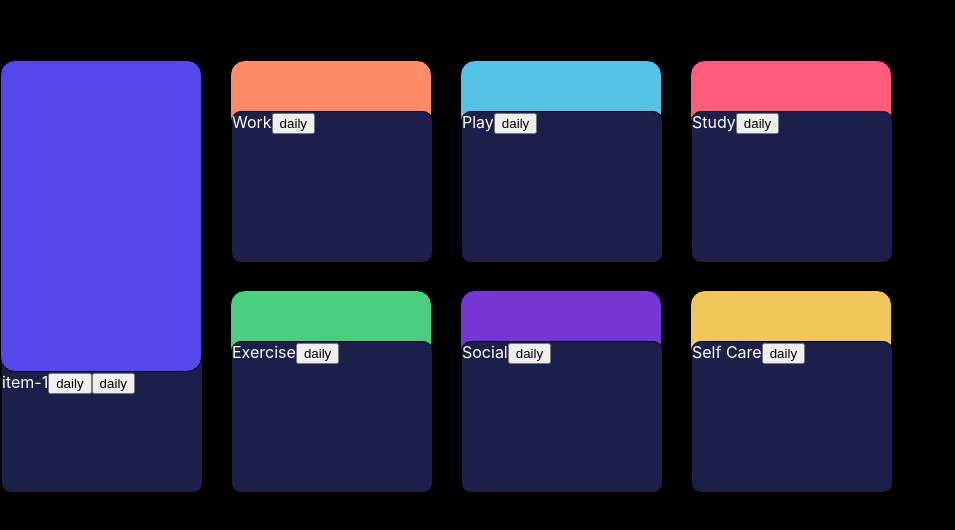
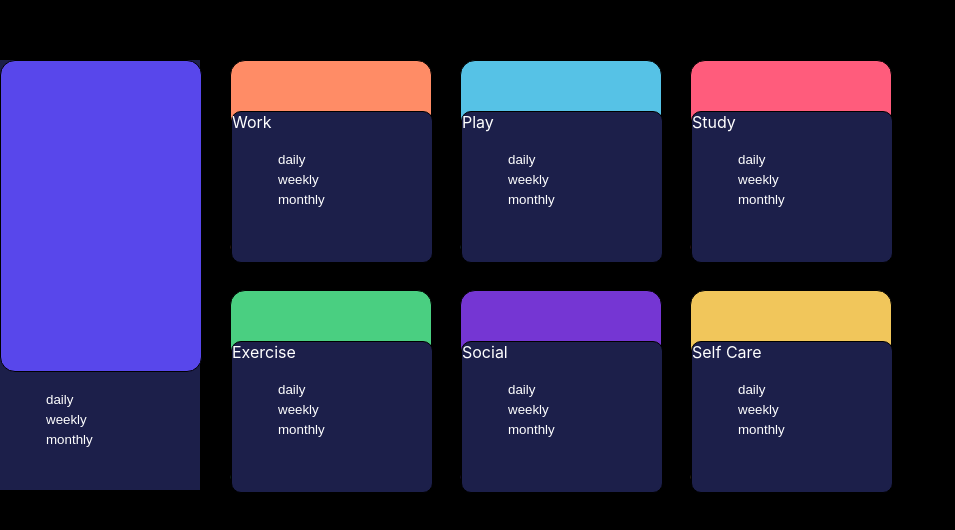
Before and after one commit to euclyd-2022/time-tracking-dashboard, a React (Create React App) app: page / in a window 1280 px wide. Shown: the part 130-660 px from the top of the page, without its empty margins (0-955 px from the left). Built offline with nearby package versions, Linux system fonts and the light colour scheme.

Commit message:
timeframe function

```diff
--- a/src/App.css
+++ b/src/App.css
@@ -2,7 +2,6 @@ body{
 
   background: black;
 }
-
 
 
 
@@ -25,7 +24,7 @@ body{
 
   height:120px;
   top:280px;
-  z-index: -1;
+
   padding-top:30px;
   }
 
@@ -47,7 +46,7 @@ body{
 
   height:100px;
   top:66px;
-  z-index: -1;
+
   padding-top:30px;
   }
 }
@@ -74,7 +73,6 @@ body{
   width: 100%;
   height:150px;
   border: 1px solid black;
-  background: hsl(235, 46%, 20%);
   border-radius: 10px;
   color:white;
 }
@@ -91,3 +89,14 @@ body{
 .violet {background: hsl(264, 64%, 52%);}
 .soft-orange {background: hsl(43, 84%, 65%);}
 .blue{background: hsl(246, 80%, 60%); }
+.dark-blue{ background: hsl(235, 46%, 20%);}
+
+li {
+  list-style: none;
+}
+button {
+  background: none;
+  border: none;
+  color: White;
+
+}
--- a/src/App.js
+++ b/src/App.js
@@ -1,29 +1,35 @@
 import './App.css';
 import jsonData from './data.json';
 import React, {useState} from 'react';
-import Card from './Card';
+import Card, {CardHead} from './Card';
 import './images/icon-exercise.svg';
 import { v4 as uuidv4 } from 'uuid';
 //uuidv4(); // ⇨ '9b1deb4d-3b7d-4bad-9bdd-2b0d7b3dcb6d'
 
 
+
 function App() {
 
   const [getTime, setTime] = useState(jsonData);
-
-  var orderInfo = getTime.map( function(order) {
+  let color;
 
 
 
 
+  const orderInfo = getTime.map(({title, timeframes})=> {
 
-    let color;
+    var hours;
+    function changePeriod(timeframe){
+       hours = timeframes.daily.current
+      console.log(hours);
+       //spread the json
+        //setTime(hours);
+        return hours;
+    }
+
     let key=uuidv4();
 
-
-
-
-    switch(order.title){
+    switch(title){
     case 'Work':
     color='orange';
     break;
@@ -43,20 +49,24 @@ function App() {
     color='soft-orange';
   }
 
+
+
  return (
-
-    <Card key={key} title={order.title} time={order.timeframes.daily.current} bgColor={color}/>);
-  });
+  <Card key={key} title={title} time={hours} bgColor={color} changePeriod={changePeriod}/>
+  )}
+  )
 
 
 
-  var header_card=<React.Fragment><button onClick={()=>console.log('daily')}>daily</button></React.Fragment>;
+
+
+  // var header_card=<React.Fragment><button onClick={()=>console.log('daily')}>daily</button></React.Fragment>;
 
 
   return (
 
     <div className='container'>
-      <Card title='item-1' bgColor='blue' header_card={header_card} />
+       <CardHead key='0' title='item-1' bgColor='blue' time={['daily', 'weekly', 'monthly']} header_card={true}  />
      {orderInfo}
       </div>
 
--- a/src/Card.js
+++ b/src/Card.js
@@ -3,21 +3,58 @@ import './App.css'
 
 const Card = (props) => {
 
-
-
- // console.log(props.time);
-//console.log(text);
   return (
     <div className={`color ${props.title} ${props.bgColor}`} >
-        <div className={`card ${props.title}`}>
+        <div className={`card ${props.title} dark-blue`}>
           {props.title}
-          {props.header_card}
-          <React.Fragment><button onClick={()=>console.log('daily')}>daily</button></React.Fragment>
+          {props.hours}
+          {<React.Fragment>
+            <ul>
+              <li>
+                <button onClick={()=>props.changePeriod('daily')}>daily</button>
+                </li>
+                <li>
+                  <button onClick={()=>props.changePeriod('weekly')}>weekly</button>
+                  </li>
+                  <li>
+                    <button onClick={()=>props.changePeriod('monthly')}>monthly</button>
+                    </li>
+                    </ul>
+                    </React.Fragment>}
         </div>
+
         </div>
 
 
   )
 }
 
+const CardHead = (props) => {
+
+  return (
+
+        <div className={`card ${props.title} dark-blue`}>
+          <div className={`color ${props.title} ${props.bgColor}`} >
+            </div>
+          {<React.Fragment>
+            <ul>
+              <li>
+                <button onClick={()=>props.changePeriod('daily')}>{props.time[0]}</button>
+                </li>
+                <li>
+                  <button onClick={()=>props.changePeriod('weekly')}>{props.time[1]}</button>
+                  </li>
+                  <li>
+                    <button onClick={()=>props.changePeriod('monthly')}>{props.time[2]}</button>
+                    </li>
+                    </ul>
+                    </React.Fragment>}
+
+         </div>
+
+
+  )
+}
+
 export default Card
+export {CardHead}
```
Lines whose indentation alone changed are shown as unchanged.
